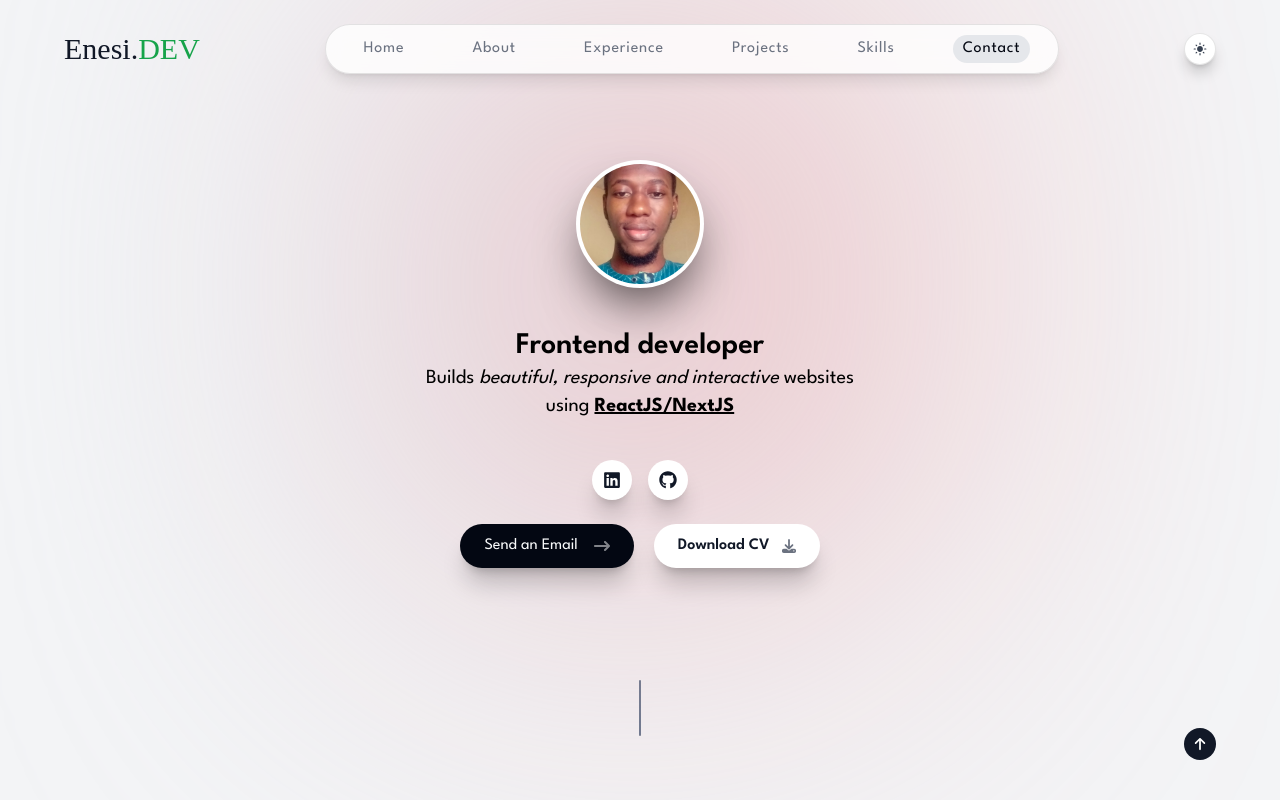
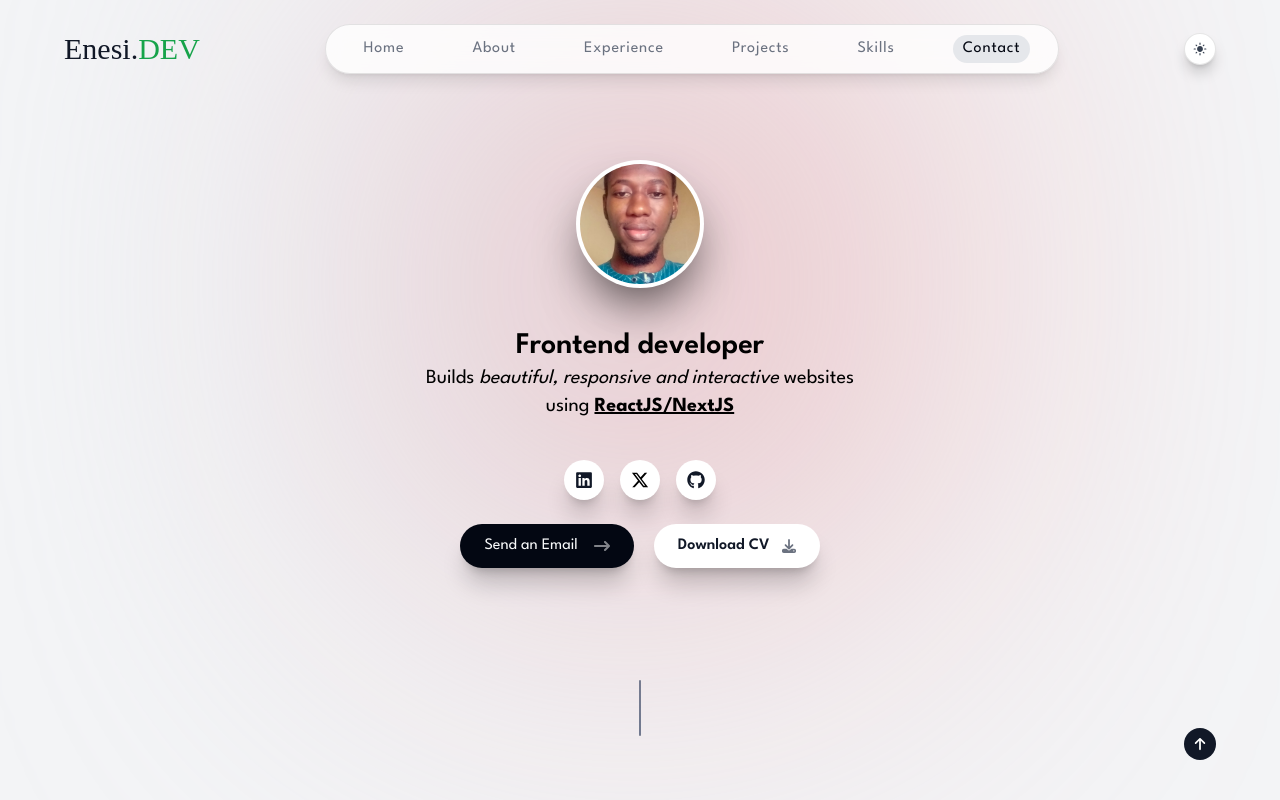
Before and after one commit to Mahmud1087/portfolio_new, a React (Vite) app: page / in a window 1280 px wide. Shown: the top 800 px of the page. Built offline with nearby package versions, Linux system fonts and the light colour scheme; a web font is replaced by a local one.

Commit message:
add twitter handle

```diff
--- a/src/components/Hero.tsx
+++ b/src/components/Hero.tsx
@@ -3,6 +3,7 @@ import {
   FaDownload,
   FaGithub,
   FaLinkedin,
+  FaXTwitter,
 } from 'react-icons/fa6';
 // import userImage from '../assets/headshot-image.jpg';
 // import userImage from '../assets/image4.jpg';
@@ -107,6 +108,13 @@ const Hero = () => {
                 <FaLinkedin />
               </a>
               <a
+                className='bg-white rounded-full w-10 h-10 grid place-items-center text-lg hover:scale-110 transition shadow-xl shadow-black/20 active:scale-105 dark:bg-white/50'
+                href='https://www.x.com/MahmudEnesi'
+                target='_blank'
+              >
+                <FaXTwitter />
+              </a>
+              <a
                 className='bg-white rounded-full w-10 h-10 grid place-items-center text-gray-900 text-lg hover:scale-110 transition shadow-xl shadow-black/20 active:scale-105 dark:bg-white/20 dark:text-white/70'
                 href='https://www.github.com/Mahmud1087'
                 target='_blank'
```
